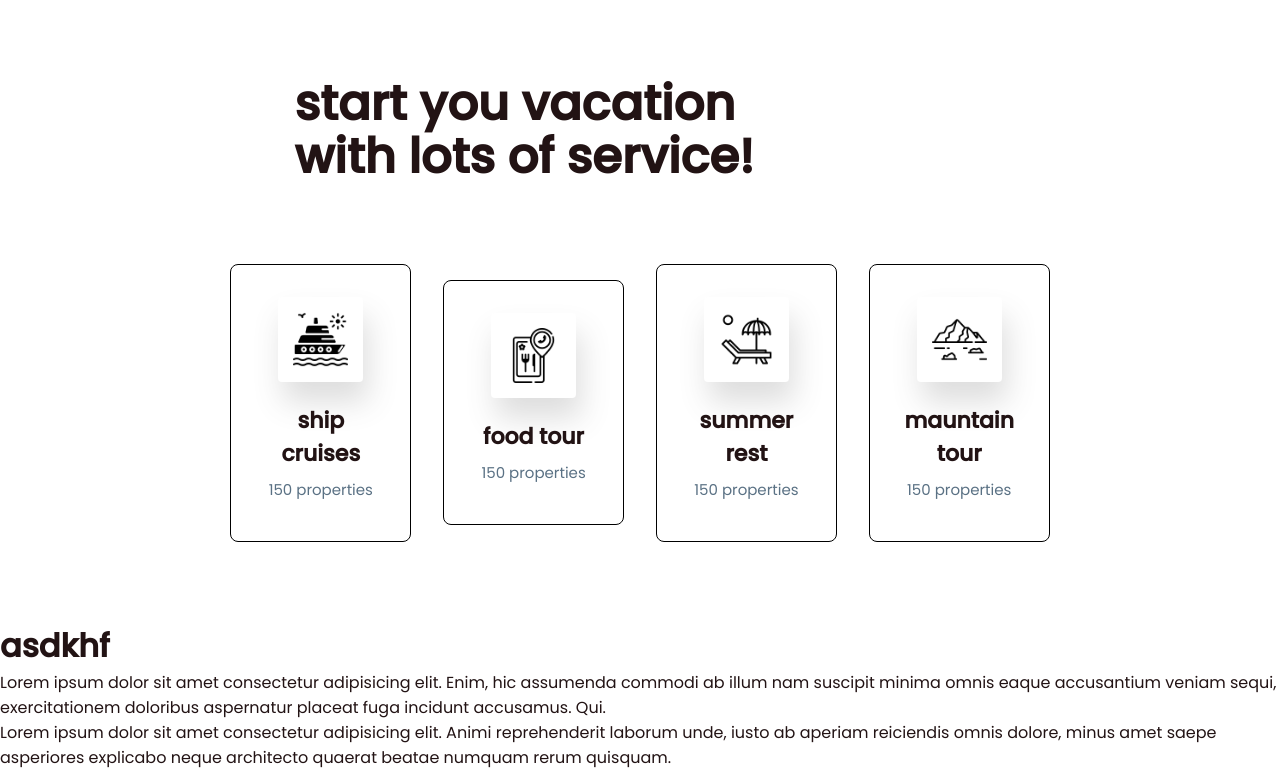
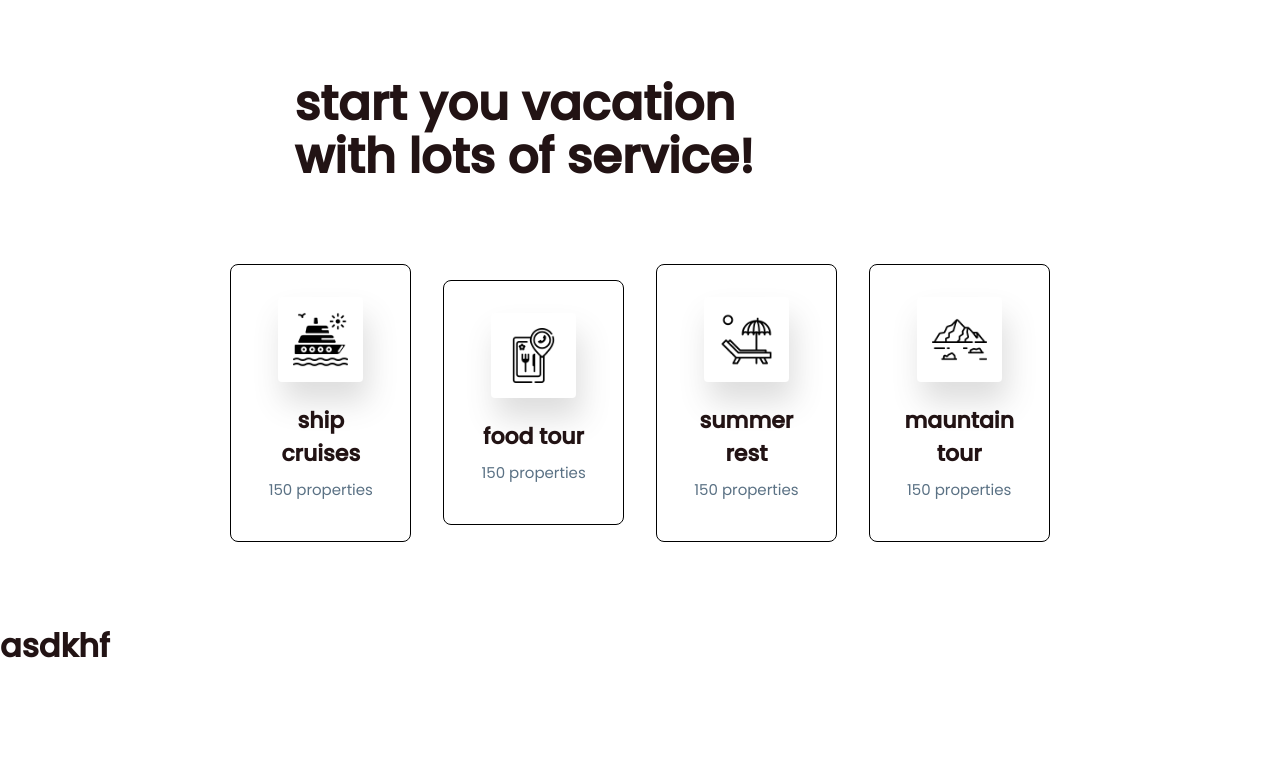
Before and after one commit to 2atharva21/travel-website, a plain HTML site: page html files/index.html in a window 1280 px wide. Shown: the part 802-1572 px from the top of the page. After the commit the page ends 1472 px from the top, so only its background shows below. Drawn offline with nearby package versions, Linux system fonts and the light colour scheme.

Commit message:
original commit

```diff
--- a/html files/index.html
+++ b/html files/index.html
@@ -69,7 +69,5 @@
         </div>
     </section>
     <h1>asdkhf</h1>
-    <p>Lorem ipsum dolor sit amet consectetur adipisicing elit. Enim, hic assumenda commodi ab illum nam suscipit minima omnis eaque accusantium veniam sequi, exercitationem doloribus aspernatur placeat fuga incidunt accusamus. Qui.</p>
-    <p>Lorem ipsum dolor sit amet consectetur adipisicing elit. Animi reprehenderit laborum unde, iusto ab aperiam reiciendis omnis dolore, minus amet saepe asperiores explicabo neque architecto quaerat beatae numquam rerum quisquam.</p>
 </body>
 </html>
```
